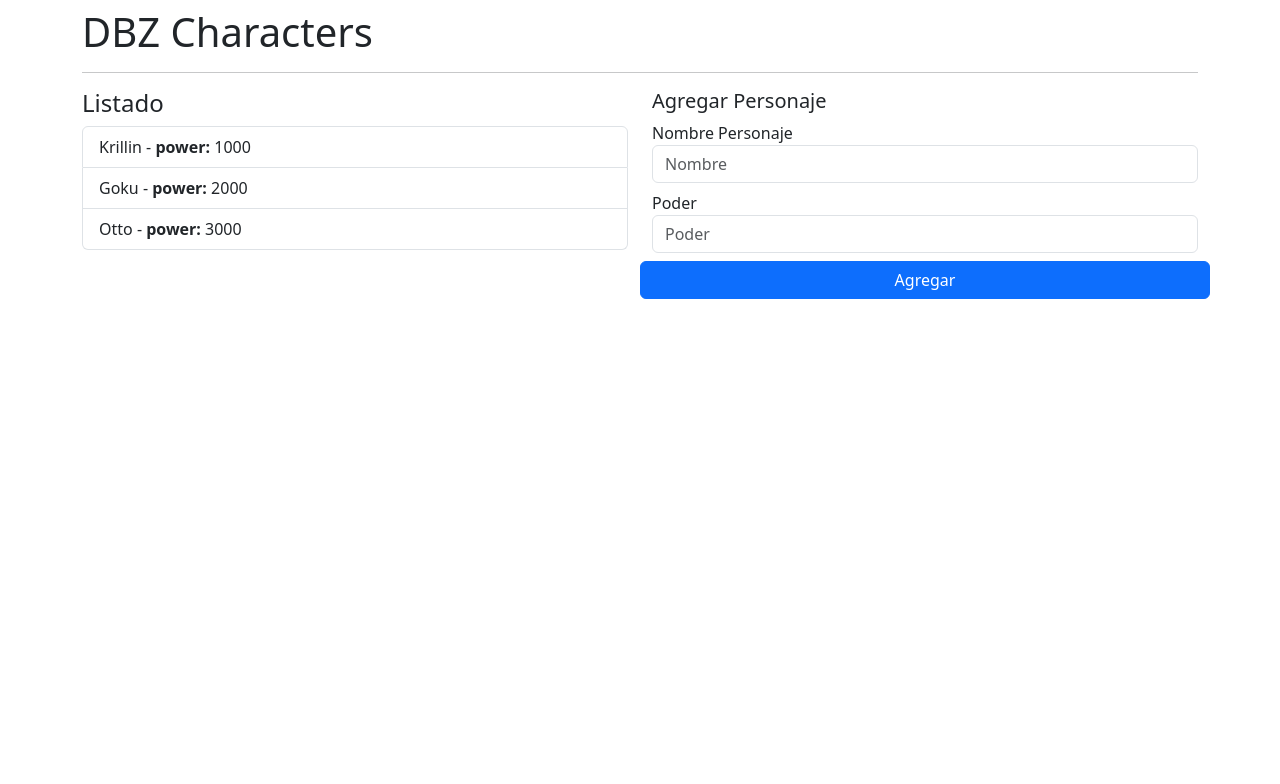
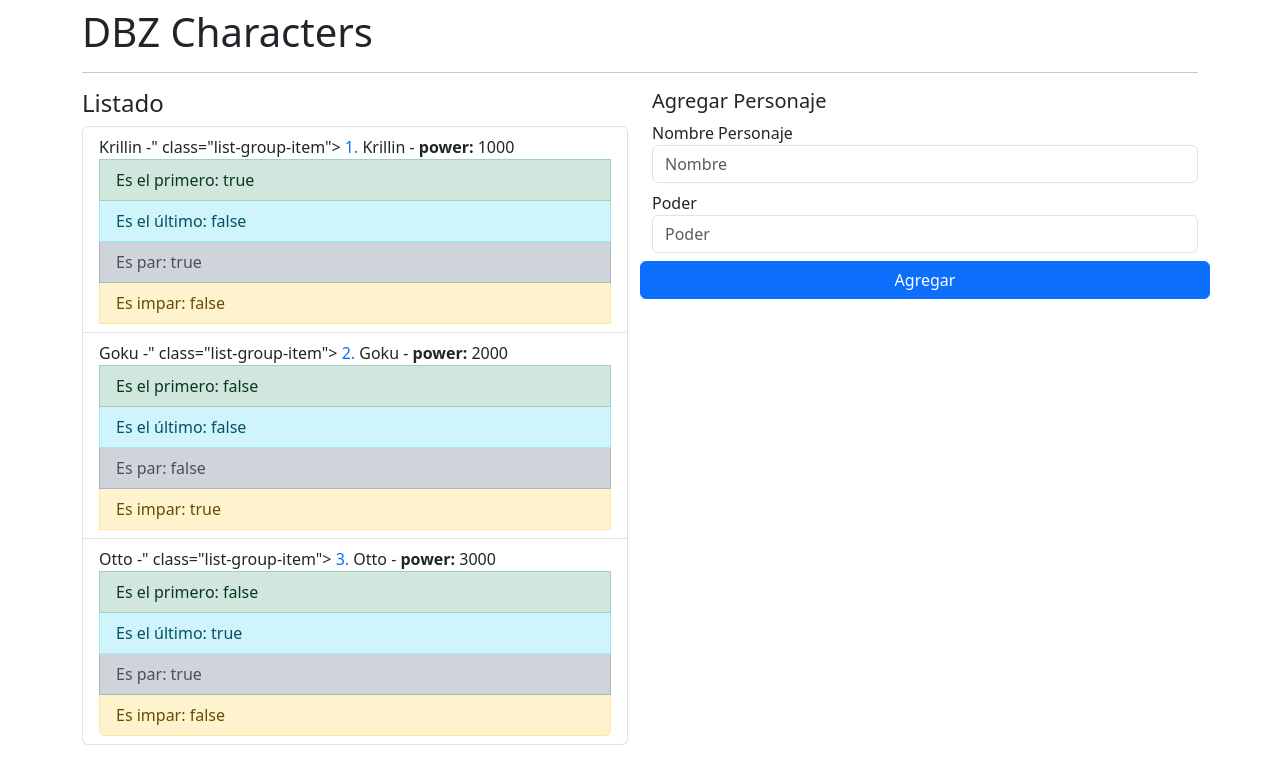
Before and after one commit to issa23i/curso-bases-angular, an Angular app: page / in a window 1280 px wide. Shown: the top 784 px of the page. Built offline with nearby package versions, Linux system fonts and the light colour scheme.

Commit message:
for (mostrar index, par, impar, principio, fin etc)

```diff
--- a/src/app/dbz/components/list/list.component.html
+++ b/src/app/dbz/components/list/list.component.html
@@ -1,8 +1,28 @@
 <h4>Listado</h4>
     <ul class="list-group">
-      <li *ngFor="let item of characterList"
-      class="list-group-item">{{item.name}} -
+      <li *ngFor="let item of characterList;
+          let i = index;
+          let isFirst = first;
+          let isLast = last;
+          let isEven = even;
+          let isOdd = odd"
+          class="list-group-item">
+        {{item.name}} -"
+      class="list-group-item">
+
+      <span class="text-primary">{{i+1}}. </span>
+
+
+      <span>{{item.name}}</span> -
+
+
       <strong>power: </strong>
+
       <span>{{item.power}}</span>
+
+      <span class="list-group-item list-group-item-success">Es el primero: {{isFirst}}</span>
+      <span class="list-group-item list-group-item-info">Es el último: {{isLast}}</span>
+      <span class="list-group-item list-group-item-dark">Es par: {{isEven}}</span>
+      <span class="list-group-item list-group-item-warning">Es impar: {{isOdd}}</span>
       </li>
     </ul>
```
